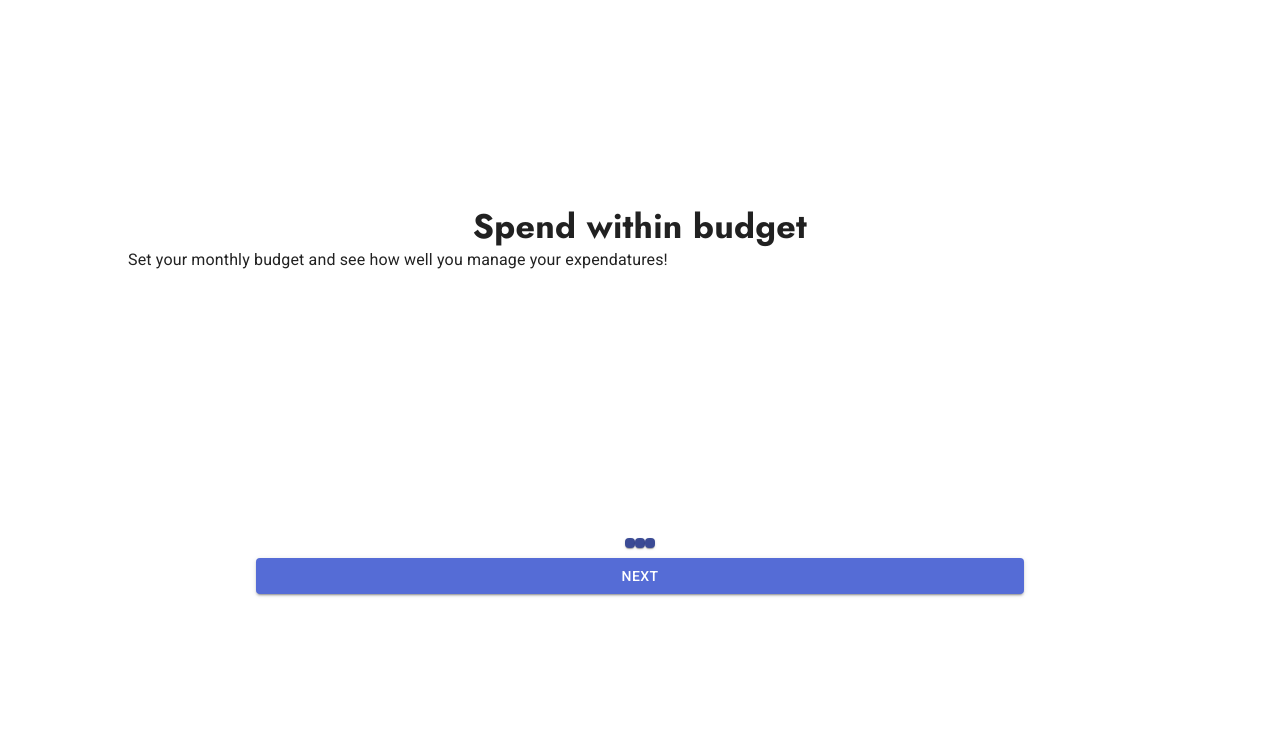
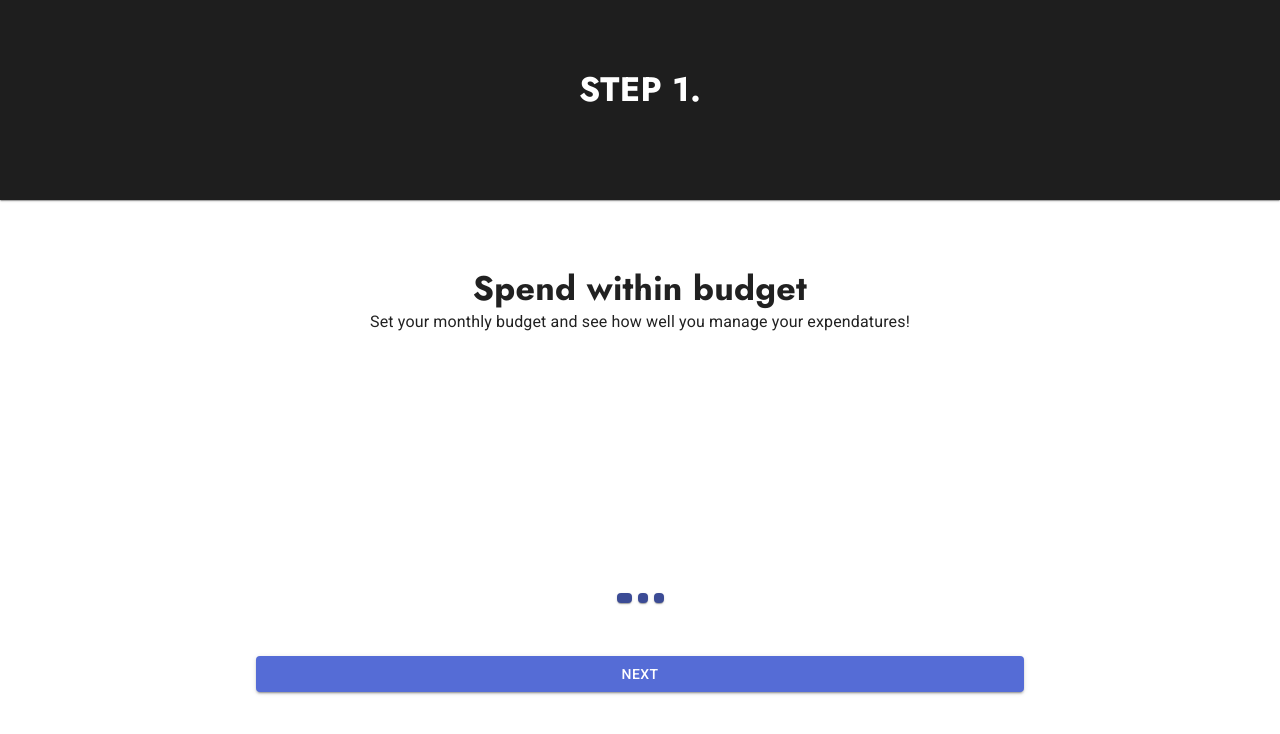
Before and after one commit to theonteo/moolah-app, a React (Create React App) app: page /Instructions in a window 1280 px wide. Shown: the top 734 px of the page. Built offline with nearby package versions, Linux system fonts and the light colour scheme.

Commit message:
instruction page theme

```diff
--- a/src/Pages/InstructionsPage.tsx
+++ b/src/Pages/InstructionsPage.tsx
@@ -3,6 +3,10 @@ import { Grid, Typography } from "@mui/material";
 import { Button } from "@mui/material";
 import { useHistory } from 'react-router-dom';
 import Card from '@mui/material/Card';
+import CardContent from '@mui/material/CardContent';
+import { ThemeProvider, createTheme } from '@mui/material/styles';
+import { Box } from '@mui/system';
+
 interface InstructionGroup
 {
     title: string;
@@ -11,6 +15,12 @@ interface InstructionGroup
 
 export const InstructionsPage: React.FC = () =>
 {
+    const themeDark = createTheme({
+        palette: {
+            mode: 'dark',
+        },
+    });
+
     var InstructionGroup: InstructionGroup[] = [
         { "title": "Spend within budget", "instruction": "Set your monthly budget and see how well you manage your expendatures!" },
         { "title": "Make it a habit.", "instruction": "Keep track of all your purchases in one simple app." },
@@ -19,19 +29,48 @@ export const InstructionsPage: React.FC = () =>
     const [pageValue, setPageValue] = React.useState(0);
     let history = useHistory();
 
+    let pg = 0;
+
+    const inc = () =>
+    {
+        pg++;
+    };
+
     return (
+        <>
+            <ThemeProvider theme={themeDark}>
+                <Card style={{ borderRadius: '0px' }} sx={{ minWidth: 275 }}>
+                    <CardContent>
                         <Grid
                             container
                             spacing={0}
                             direction="column"
                             alignItems="center"
                             justifyContent="center"
-            style={{ minHeight: '100vh' }}
+                            style={{ height: '20vh' }}
+                        >
+                            <Box color='black'>
+                                <Typography align="center" variant="h4" component="h1"
+                                    gutterBottom fontFamily='jost' fontWeight='bold' color='white'>
+                                    STEP {pageValue + 1}.
+                                </Typography>
+                            </Box>
+                        </Grid>
+                    </CardContent>
+                </Card>
+            </ThemeProvider>
+            <Grid
+                container
+                spacing={0}
+                direction="column"
+                alignItems="center"
+                justifyContent="center"
+                style={{ minHeight: '70vh' }}
             >
                 <Typography variant="h4" component="h1" fontFamily='jost' fontWeight="bold">
                     {InstructionGroup[pageValue].title}
                 </Typography>
-            <Typography style={{ width: '80%', paddingBottom: '20%' }} variant="body1" component="h1">
+                <Typography style={{ width: '80%', paddingBottom: '20%' }} align='center' variant="body1" component="h1">
                     {InstructionGroup[pageValue].instruction}
                 </Typography>
 
@@ -41,12 +80,15 @@ export const InstructionsPage: React.FC = () =>
                         direction="row"
                         alignItems="center"
                         justifyContent="center"
-                    style={{ padding: '10px' }}
+                        style={{ paddingBottom: "50px" }}
                     >
                         {
                             InstructionGroup.map(() =>
+                                <div>
+                                    {
                                         <Card sx={{
-                                width: 10,
+                                            margin: '3px',
+                                            width: (pg == pageValue) ? 15 : 10,
                                             height: 10,
                                             backgroundColor: 'primary.dark',
                                             '&:hover': {
@@ -54,8 +96,10 @@ export const InstructionsPage: React.FC = () =>
                                                 opacity: [0.9, 0.8, 0.7],
                                             },
                                         }}>
-
                                         </Card>
+                                    }
+                                    {inc()}
+                                </div>
                             )
                         }
                     </Grid>
@@ -75,6 +119,7 @@ export const InstructionsPage: React.FC = () =>
                 </Button>
 
             </Grid>
+        </>
     );
 }
 
--- a/src/Pages/SummaryPage.tsx
+++ b/src/Pages/SummaryPage.tsx
@@ -1,18 +1,27 @@
 import React from "react";
 import SummaryCard from "../Components/SummaryCard";
+import { ThemeProvider, createTheme } from '@mui/material/styles';
 
 export default class SummaryPage extends React.Component
 {
+     themeDark = createTheme({
+        palette: {
+            mode: 'dark',
+        },
+    });
+
     render()
     {
         return (
             <div>
+                 <ThemeProvider theme={this.themeDark}>
                 <SummaryCard
                     budgetType=" Essentials "
                     budgetValue={1}
                     savingsGoal={1}
                     repeatGoal = {true}>
                 </SummaryCard>
+                </ThemeProvider>
             </div>
         );
     }
```
Lines whose indentation alone changed are shown as unchanged.
